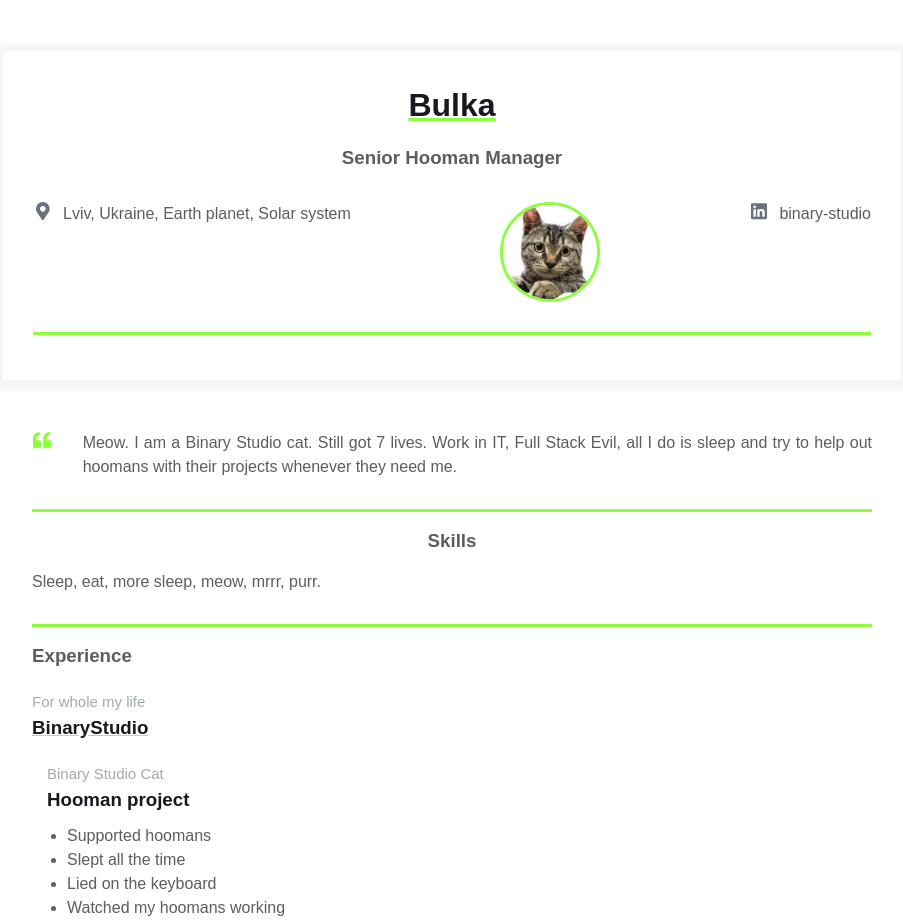
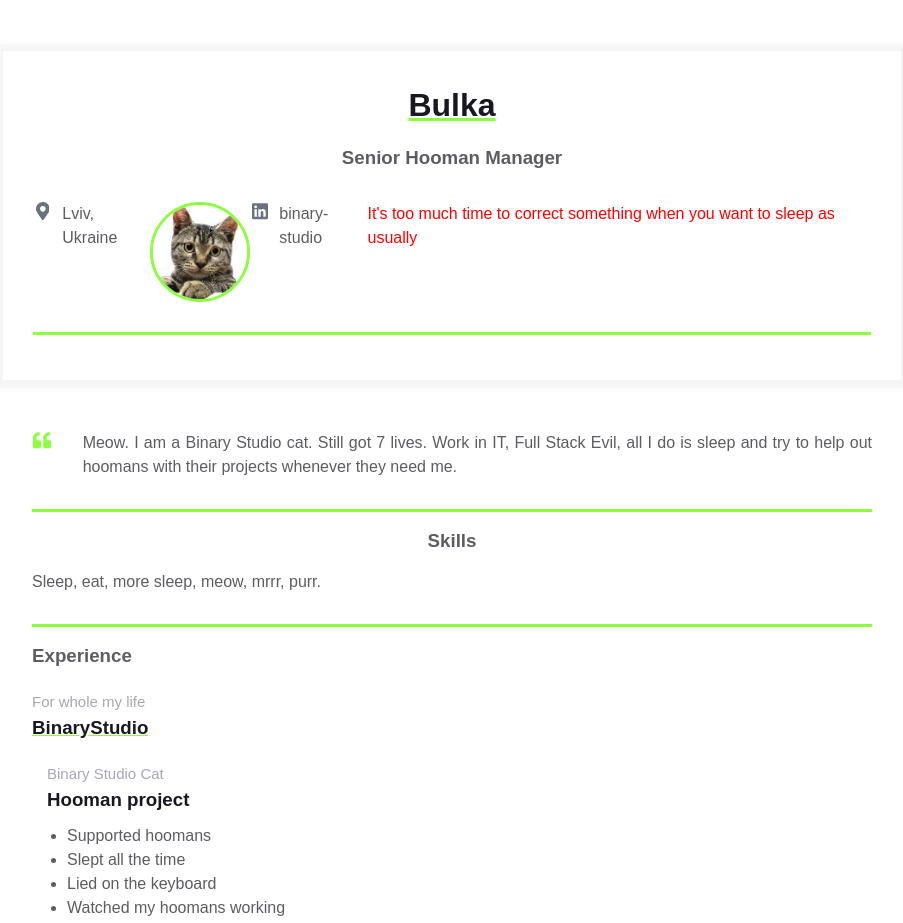
Before and after one commit to Olena-Kharkova/homepage, a plain HTML site: page index.html in a window 1280 px wide. Shown: the top 923 px of the page, without its empty margins (188-1091 px from the left). Drawn offline with Linux system fonts and the light colour scheme.

Commit message:
add something at midmight

```diff
--- a/index.html
+++ b/index.html
@@ -24,8 +24,8 @@
                             </path>
                           </svg>
                         </div>
-                        <span>Lviv, Ukraine, Earth planet, Solar system</span>
-                      </a>
+                        <p>Lviv, Ukraine</p>
+                        </a>
                 </div>
 
                 <div class="contact-info__block contact-info__block--center">
@@ -44,6 +44,7 @@
                         <span>binary-studio</span>
                       </a>
                 </div>
+                <p class="alert">It's too much time to correct something when you want to sleep as usually</p>
               </div>
             </div>
           </div>
--- a/styles.css
+++ b/styles.css
@@ -265,3 +265,7 @@ body {
 .additional-info__languages-item {
     color: var(--secondary-text-color);
 }
+
+.alert {
+    color:red;
+}
```
